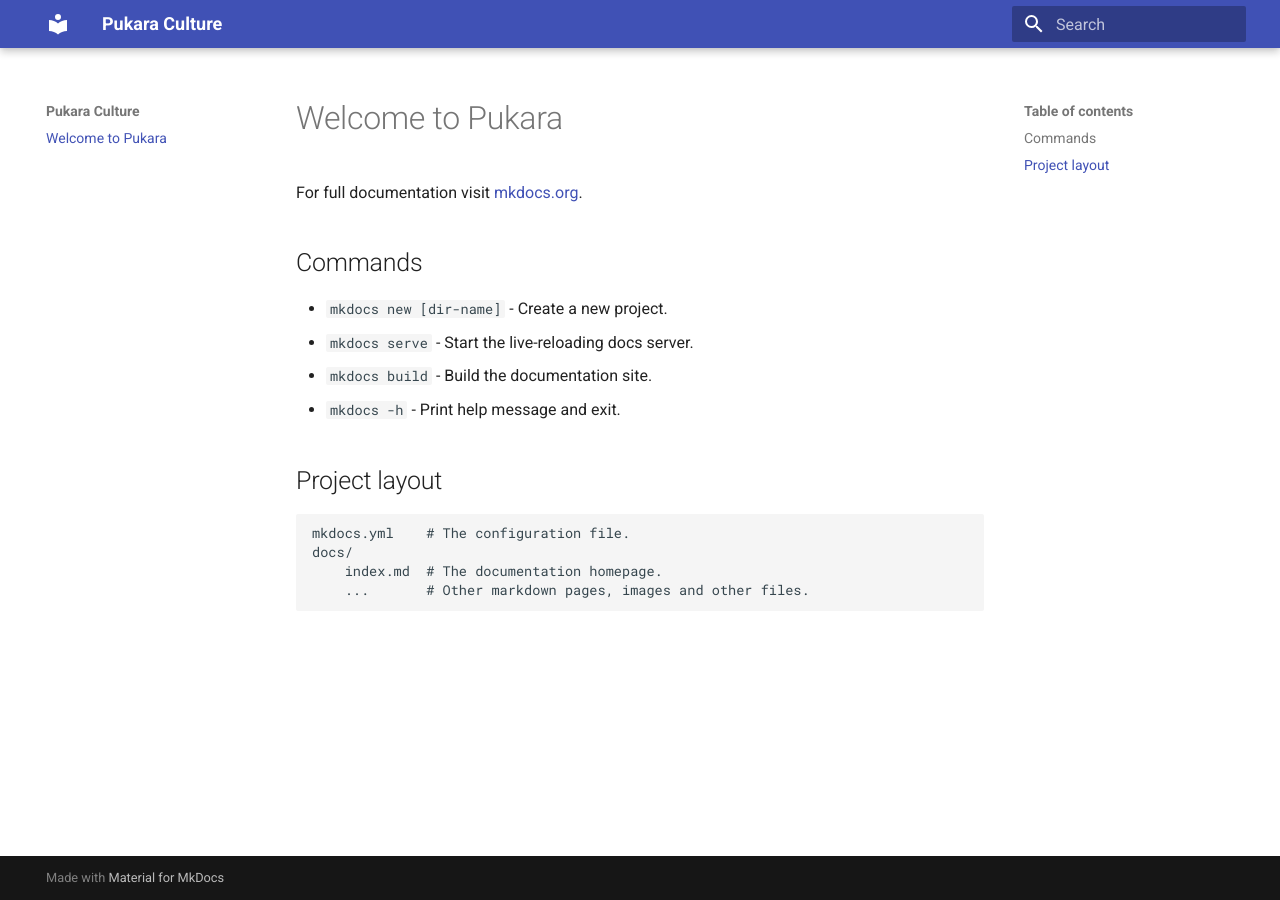
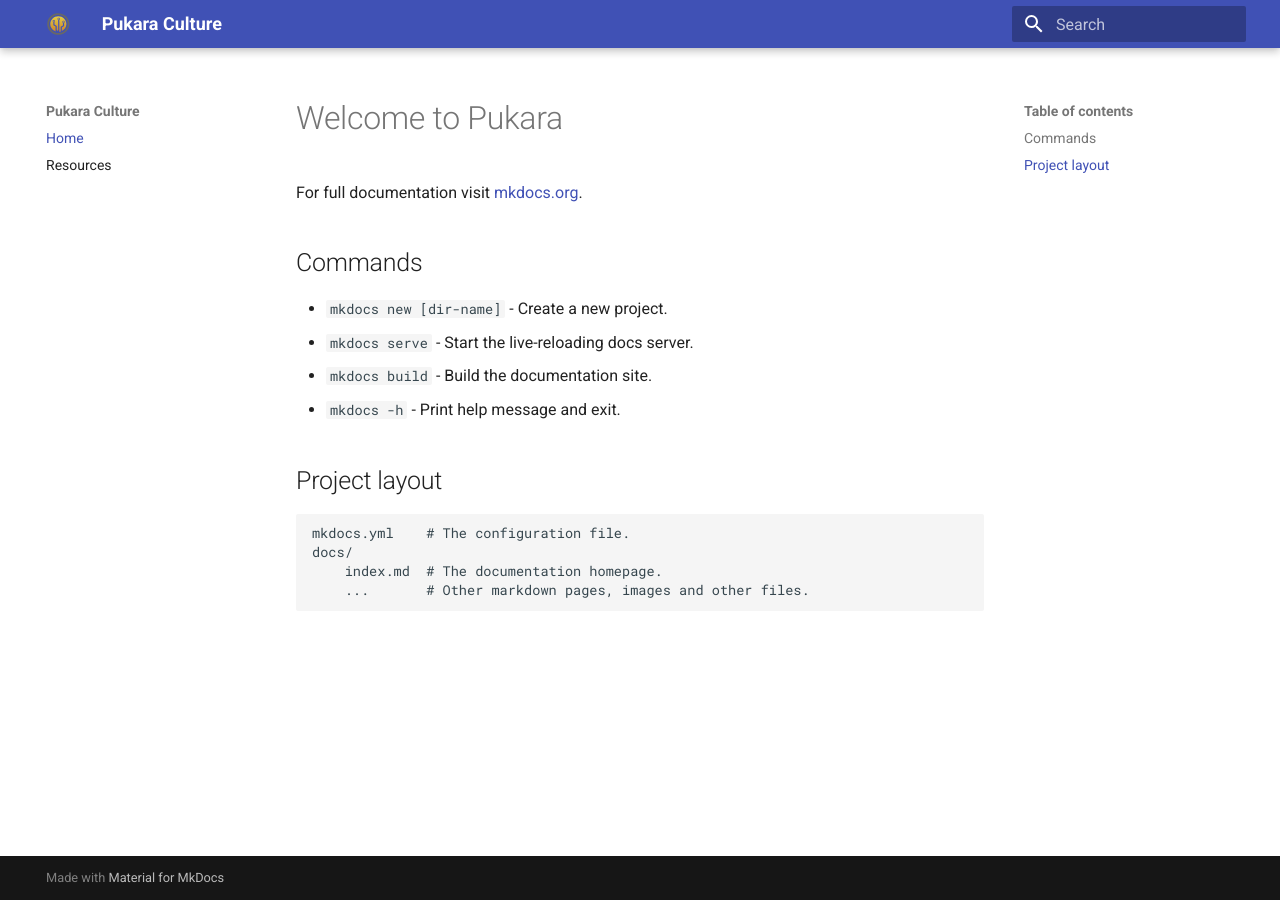
Before and after one commit to pukara-dev/culture, an MkDocs documentation site: the page built from docs/index.md, in a window 1280 px wide. Built offline with MkDocs 1.6.1 and Material for MkDocs 9.7.7, drawn with Linux system fonts in a browser that asks for light colours.

Commit message:
Add logo

```diff
--- a/mkdocs.yml
+++ b/mkdocs.yml
@@ -1,3 +1,7 @@
 site_name: Pukara Culture
 theme:
   name: material
+  logo: pukara-logo.svg
+nav:
+    - Home: index.md
+    - Resources: resources/index.md
```
Also changed, not shown: docs/pukara-logo.svg (added), docs/resources/index.md (added).
